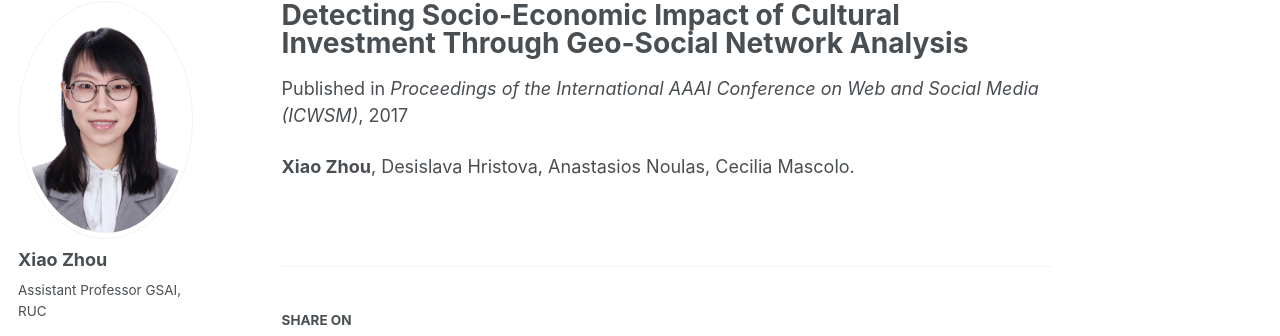
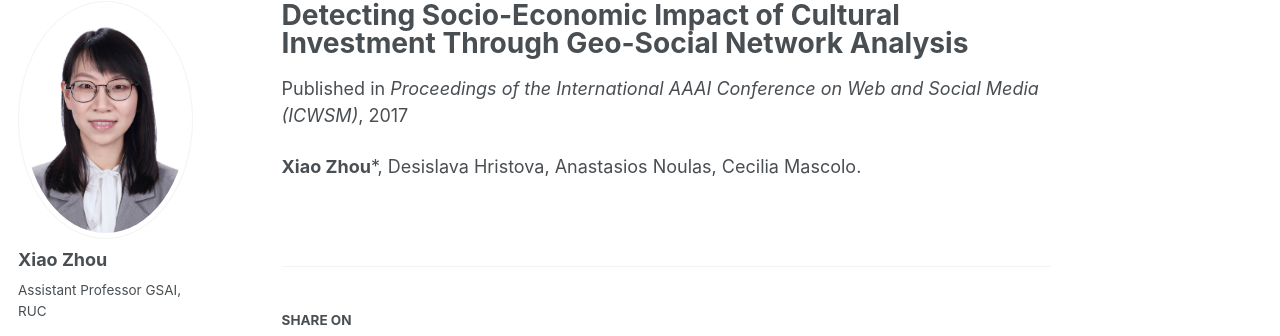
Before and after one commit to lxin131/XiaoZHOUCAM.github.io, a Jekyll site: the page built from _publications/ICWSM2017.md, in a window 1280 px wide. Shown: the part 117-453 px from the top of the page. Built offline with Jekyll 4.4.1, drawn with Linux system fonts in a browser that asks for light colours; some web fonts are replaced.

```diff
--- a/_publications/ICWSM2017.md
+++ b/_publications/ICWSM2017.md
@@ -6,4 +6,4 @@ venue: 'Proceedings of the International AAAI Conference on Web and Social Media
 paperurl: 'http://XiaoZHOUCAM.github.io/files/ICWSM2017.pdf'
 ---
 
-**Xiao Zhou**, Desislava Hristova, Anastasios Noulas, Cecilia Mascolo.
+**Xiao Zhou**\*, Desislava Hristova, Anastasios Noulas, Cecilia Mascolo.
```
